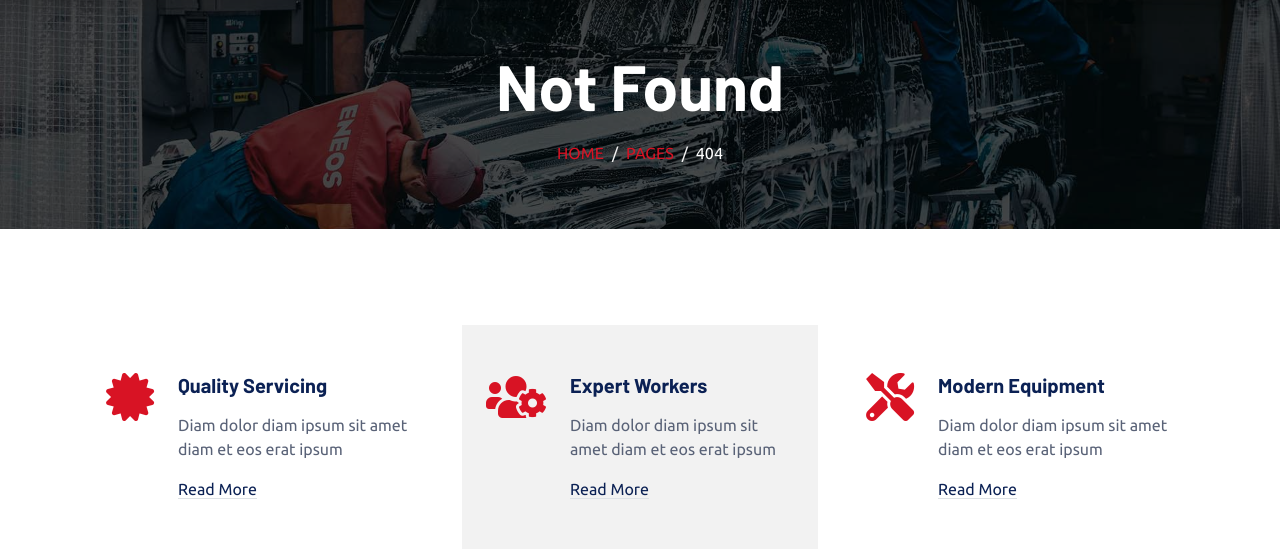
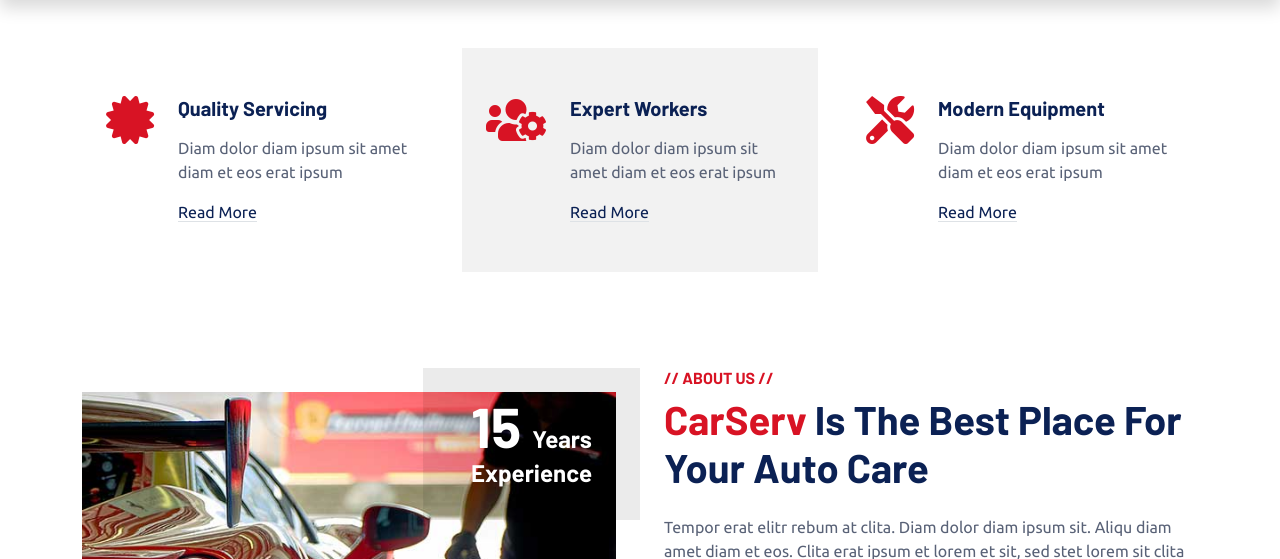
Before and after one commit to Akhmedov76/CarService_Django, a Django app: page /about/ in a window 1280 px wide. Shown: the part 128-687 px from the top of the page. Run offline with Django 5.2, Linux system fonts and the light colour scheme; some libraries are stand-ins or nearby versions.

Commit message:
update templates

```diff
--- a/templates/about.html
+++ b/templates/about.html
@@ -1,23 +1,6 @@
 {% extends 'layouts/base.html' %}
 {% load static %}
 {% block content %}
-    <!-- Page Header Start -->
-    <div class="container-fluid page-header mb-5 p-0"
-         style="background-image: url({% static 'img/carousel-bg-2.jpg' %});">
-        <div class="container-fluid page-header-inner py-5">
-            <div class="container text-center">
-                <h1 class="display-3 text-white mb-3 animated slideInDown">Not Found</h1>
-                <nav aria-label="breadcrumb">
-                    <ol class="breadcrumb justify-content-center text-uppercase">
-                        <li class="breadcrumb-item"><a href="#">Home</a></li>
-                        <li class="breadcrumb-item"><a href="#">Pages</a></li>
-                        <li class="breadcrumb-item text-white active" aria-current="page">404</li>
-                    </ol>
-                </nav>
-            </div>
-        </div>
-    </div>
-    <!-- Page Header End -->
 
     <!-- Service Start -->
     <div class="container-xxl py-5">
--- a/templates/layouts/navbar.html
+++ b/templates/layouts/navbar.html
@@ -1,7 +1,7 @@
-{% load static  %}
+{% load static %}
 <!-- Navbar Start -->
 <nav class="navbar navbar-expand-lg bg-white navbar-light shadow sticky-top p-0">
-    <a href="../index.html" class="navbar-brand d-flex align-items-center px-4 px-lg-5">
+    <a href="/" class="navbar-brand d-flex align-items-center px-4 px-lg-5">
         <h2 class="m-0 text-primary"><i class="fa fa-car me-3"></i>CarServ</h2>
     </a>
     <button type="button" class="navbar-toggler me-4" data-bs-toggle="collapse" data-bs-target="#navbarCollapse">
@@ -9,9 +9,9 @@
     </button>
     <div class="collapse navbar-collapse" id="navbarCollapse">
         <div class="navbar-nav ms-auto p-4 p-lg-0">
-            <a href="../index.html" class="nav-item nav-link">Home</a>
-            <a href="../about.html" class="nav-item nav-link">About</a>
-            <a href="../service.html" class="nav-item nav-link">Services</a>
+            <a href="/" class="nav-item nav-link">Home</a>
+            <a href="about/" class="nav-item nav-link">About</a>
+            <a href="service/" class="nav-item nav-link">Services</a>
             <div class="nav-item dropdown">
                 <a href="#" class="nav-link dropdown-toggle active" data-bs-toggle="dropdown">Pages</a>
                 <div class="dropdown-menu fade-up m-0">
```
Also changed, not shown: templates/booking.html (+0 -17 lines), templates/contact.html (+0 -17 lines), templates/service.html (+0 -18 lines), templates/team.html (+0 -18 lines), templates/testimonial.html (+0 -17 lines).
